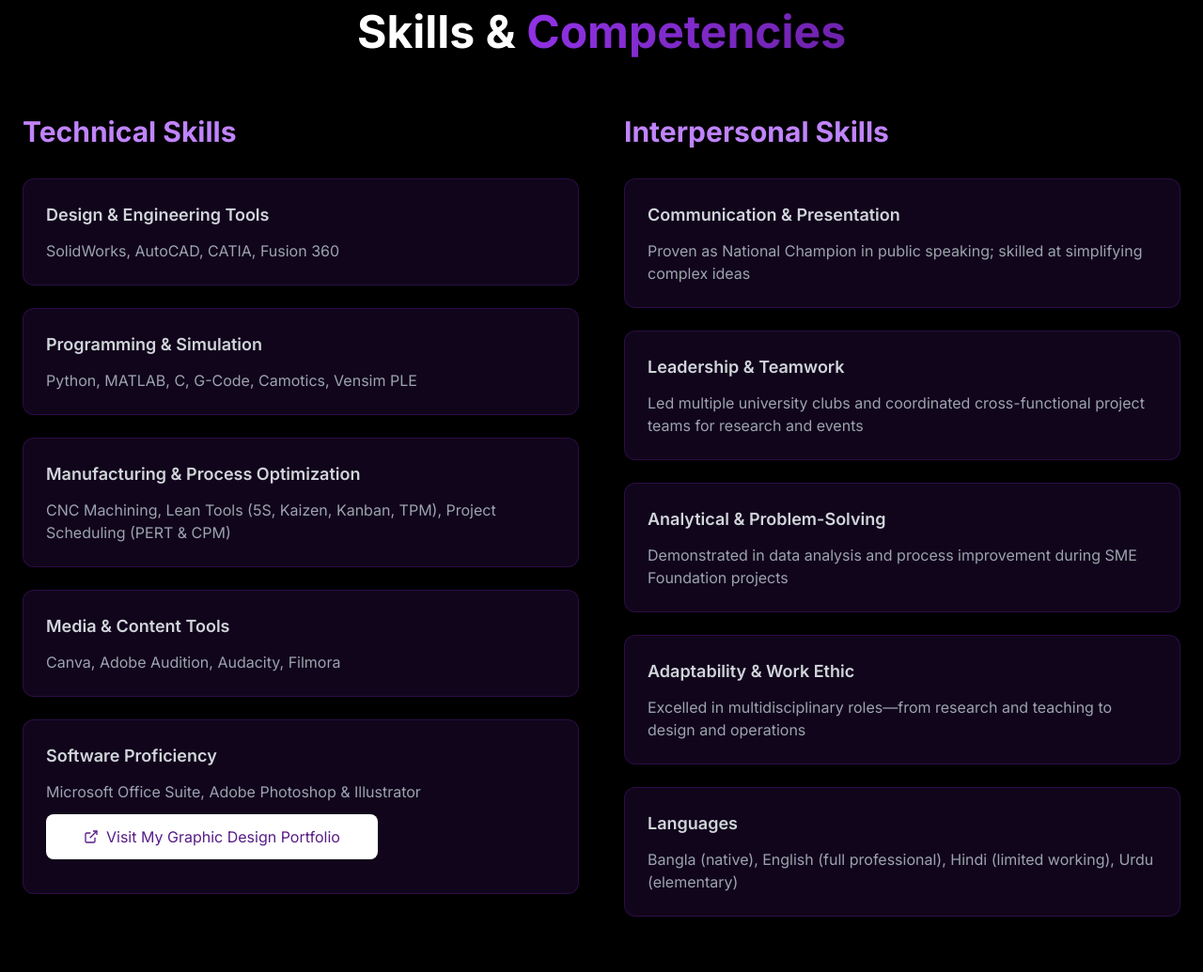
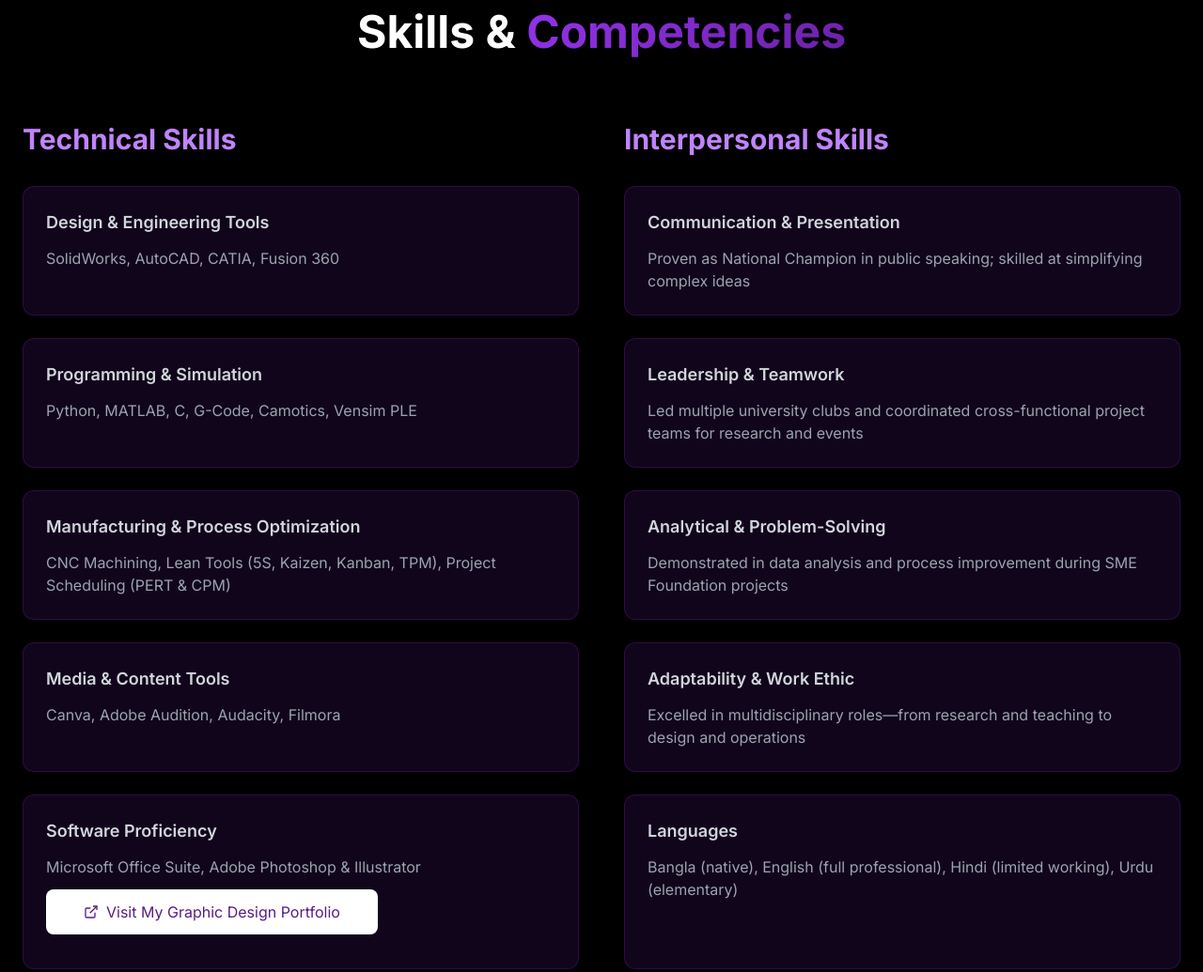
Before and after one commit to shadmannishat/Shadman_Portfolio, a plain HTML site: page index.html in a window 1280 px wide. Shown: the part 5660-6695 px from the top of the page at 94% size. Drawn offline with nearby package versions, Linux system fonts and the light colour scheme.

Commit message:
Skills: align card rows across both columns
Co-Authored-By: Claude Opus 5.5 <noreply@anthropic.com>
Claude-Session: https://claude.ai/code/session_01167LHJbDQNf4W8JR1bnLsJ

```diff
--- a/index.html
+++ b/index.html
@@ -199,6 +199,9 @@
         }
 
         .social-icon:hover { transform: translateY(-5px); }
+        .skills-grid-aligned { display:grid; grid-template-columns:1fr; gap:24px; }
+        @media (min-width:768px) { .skills-grid-aligned { grid-template-columns:1fr 1fr; grid-template-rows:auto repeat(5, auto); grid-auto-flow:column; column-gap:48px; row-gap:24px; } }
+        .skills-grid-aligned > h3 { margin-top:8px; }
         .gallery-strip { display:flex; gap:16px; overflow-x:auto; scroll-snap-type:x mandatory; padding-bottom:12px; -webkit-overflow-scrolling:touch; }
         .gallery-strip::-webkit-scrollbar { height:8px; } .gallery-strip::-webkit-scrollbar-thumb { background:rgba(147,51,234,0.5); border-radius:4px; }
         .gallery-item { flex:0 0 auto; width:300px; margin:0; scroll-snap-align:start; cursor:zoom-in; background:rgba(88,28,135,0.2); border:1px solid rgba(107,33,168,0.3); border-radius:12px; overflow:hidden; }
@@ -1037,10 +1040,8 @@ work, strengthening real-world modelling discipline and client-focused problem s
     <section id="skills" class="py-20">
         <div class="max-w-7xl mx-auto px-6">
             <h2 class="text-4xl md:text-5xl font-bold text-center mb-16">Skills & <span class="gradient-text">Competencies</span></h2>
-            <div class="grid md:grid-cols-2 gap-12">
-                <div>
-                    <h3 class="text-3xl font-bold mb-8 text-purple-400">Technical Skills</h3>
-                    <div class="space-y-6">
+            <div class="skills-grid-aligned">
+                    <h3 class="text-3xl font-bold mb-2 text-purple-400">Technical Skills</h3>
                         <div class="card-hover bg-purple-900 bg-opacity-20 p-6 rounded-xl border border-purple-800 border-opacity-30">
                             <h4 class="text-lg font-semibold mb-3 text-gray-300">Design & Engineering Tools</h4>
                             <p class="text-gray-400">SolidWorks, AutoCAD, CATIA, Fusion 360</p>
@@ -1067,11 +1068,7 @@ work, strengthening real-world modelling discipline and client-focused problem s
        class="inline-flex items-center justify-center gap-2 w-full sm:w-auto px-10 py-3 bg-white text-purple-900 rounded-lg hover:text-white hover:bg-[#7D29C6] transition duration-300 text-center"><svg xmlns="http://www.w3.org/2000/svg" width="16" height="16" fill="none" stroke="currentColor" stroke-width="2" viewBox="0 0 24 24" style="flex-shrink:0;"><path d="M18 13v6a2 2 0 0 1-2 2H5a2 2 0 0 1-2-2V8a2 2 0 0 1 2-2h6"/><polyline points="15 3 21 3 21 9"/><line x1="10" y1="14" x2="21" y2="3"/></svg><span>Visit My Graphic Design Portfolio</span></a>
 </div>
                         </div>
-                    </div>
-                </div>
-                <div>
-                    <h3 class="text-3xl font-bold mb-8 text-purple-400">Interpersonal Skills</h3>
-                    <div class="space-y-6">
+                    <h3 class="text-3xl font-bold mb-2 text-purple-400">Interpersonal Skills</h3>
                         <div class="card-hover bg-purple-900 bg-opacity-20 p-6 rounded-xl border border-purple-800 border-opacity-30">
                             <h4 class="text-lg font-semibold mb-3 text-gray-300">Communication & Presentation</h4>
                             <p class="text-gray-400">Proven as National Champion in public speaking; skilled at simplifying complex ideas</p>
@@ -1092,8 +1089,6 @@ work, strengthening real-world modelling discipline and client-focused problem s
                             <h4 class="text-lg font-semibold mb-3 text-gray-300">Languages</h4>
                             <p class="text-gray-400">Bangla (native), English (full professional), Hindi (limited working), Urdu (elementary)</p>
                         </div>
-                    </div>
-                </div>
             </div>
             <div class="mt-16">
                 <h3 class="text-3xl font-bold mb-8 text-center text-purple-400">Trainings & Certifications</h3>
```
